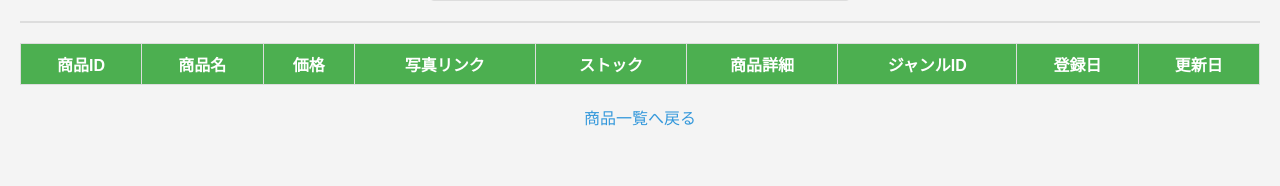
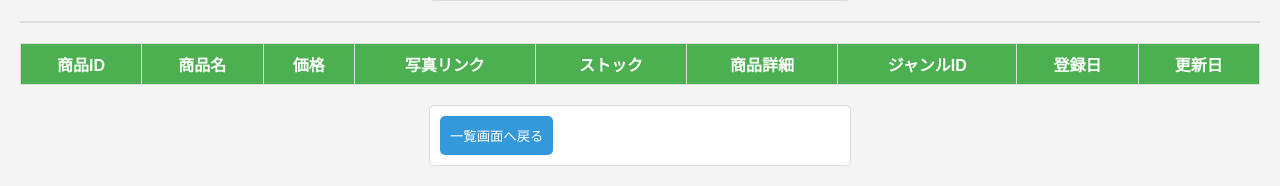
Before and after one commit to Rui0827/teamC, a PHP site: page /kanrisya_koshin.php?id=1 in a window 1280 px wide. Shown: the part 677-863 px from the top of the page. Before the commit the page ends 803 px from the top, so only its background shows below. Run offline with PHP 8.4, Linux system fonts and the light colour scheme; data that the repository does not hold is empty.

Commit message:
ボタンに変更

```diff
--- a/system/kanrisya_koshin.php
+++ b/system/kanrisya_koshin.php
@@ -104,7 +104,9 @@ foreach($data as $row1 ){
         }
         ?>
     </table>
-    <a href=" kanrisya_itiran.php">商品一覧へ戻る</a>
+    <form action="kanrisya_itiran.php" method="post">
+        <button type="submit">一覧画面へ戻る</button>
+    </form>
 </body>
 
 </html>
```
